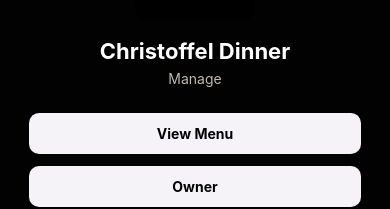
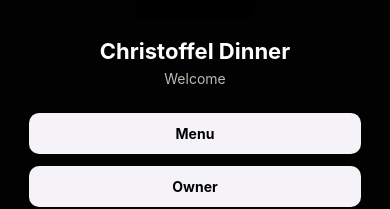
Before and after one commit to VCCT-MAST5112-2025-G2/Christoffel-Dinner, a React Native app: screen / in a window 390 px wide. Shown: the part 204-413 px from the top of the page. Built offline with nearby package versions, Linux system fonts and the light colour scheme.

Commit message:
fixed errors

```diff
--- a/App.tsx
+++ b/App.tsx
@@ -1,5 +1,4 @@
-
-import React, { useState, useEffect, useCallback } from 'react';
+import React, { useState, useCallback } from 'react';
 import {
   StyleSheet, Text, View, TouchableOpacity, TextInput,
   Image, ScrollView, Alert, Platform
@@ -25,57 +24,52 @@ const T = {
 
 const STORAGE_KEY = '@menu_items_v1';
 
+// Load saved dishes
 async function loadItems() {
   try {
     const raw = await AsyncStorage.getItem(STORAGE_KEY);
     if (!raw) return [];
     return JSON.parse(raw);
   } catch (e) {
-    console.warn('loadItems err', e);
+    console.warn('loadItems error', e);
     return [];
   }
 }
 
+// Save dishes
 async function saveItems(items) {
   try {
     await AsyncStorage.setItem(STORAGE_KEY, JSON.stringify(items));
   } catch (e) {
-    console.warn('saveItems err', e);
+    console.warn('saveItems error', e);
   }
 }
 
-//Home
+// 🏠 Home Screen
 function HomeScreen({ navigation }) {
   return (
     <ScrollView style={styles.app} contentContainerStyle={styles.centerScroll}>
       <StatusBar style="light" />
       <Image source={logoImg} style={styles.logo} />
       <Text style={styles.title}>Christoffel Dinner</Text>
-      <Text style={styles.hint}>Manage</Text>
+      <Text style={styles.hint}>Welcome</Text>
 
-      <TouchableOpacity
-        style={styles.bigButton}
-        onPress={() => navigation.navigate('Menu')}
-      >
-        <Text style={styles.bigButtonText}>View Menu</Text>
+      <TouchableOpacity style={styles.bigButton} onPress={() => navigation.navigate('Menu')}>
+        <Text style={styles.bigButtonText}>Menu</Text>
       </TouchableOpacity>
 
-      <TouchableOpacity
-        style={styles.bigButton}
-        onPress={() => navigation.navigate('Owner')}
-      >
+      <TouchableOpacity style={styles.bigButton} onPress={() => navigation.navigate('Owner')}>
         <Text style={styles.bigButtonText}>Owner</Text>
       </TouchableOpacity>
     </ScrollView>
   );
 }
 
-// Menue
+// 🍽️ Menu Screen
 function MenuScreen() {
   const [selected, setSelected] = useState('Starters');
   const [items, setItems] = useState([]);
 
-  // Ensures data is fresh every time the screen is focused
   useFocusEffect(
     useCallback(() => {
       const fetchItems = async () => {
@@ -83,7 +77,6 @@ function MenuScreen() {
         setItems(fresh);
       };
       fetchItems();
-      return () => {};
     }, [])
   );
 
@@ -109,27 +102,18 @@ function MenuScreen() {
             style={selected === t ? styles.navItemActive : styles.navItem}
             onPress={() => setSelected(t)}
           >
-            <Text
-              style={selected === t ? styles.navTextActive : styles.navText}
-            >
-              {t}
-            </Text>
+            <Text style={selected === t ? styles.navTextActive : styles.navText}>{t}</Text>
           </TouchableOpacity>
         ))}
       </View>
 
       {filtered.length === 0 && (
-        <Text style={{ color: T.muted, marginTop: 16 }}>
-          No items in this category yet.
-        </Text>
+        <Text style={{ color: T.muted, marginTop: 16 }}>No items in this category yet.</Text>
       )}
 
       {filtered.map((it, idx) => (
         <View key={idx} style={styles.card}>
-          <Image
-            source={it.image ? { uri: it.image } : logoImg}
-            style={styles.dishImg}
-          />
+          <Image source={it.image ? { uri: it.image } : logoImg} style={styles.dishImg} />
           <Text style={styles.dishTitle}>{it.name}</Text>
           <Text style={styles.dishDesc}>{it.description}</Text>
           <Text style={styles.price}>R{Number(it.price).toFixed(2)}</Text>
@@ -139,8 +123,8 @@ function MenuScreen() {
   );
 }
 
-// Owner screen
-function OwnerScreen({ navigation }) {
+// 👨‍🍳 Owner Screen
+function OwnerScreen() {
   const [name, setName] = useState('');
   const [desc, setDesc] = useState('');
   const [price, setPrice] = useState('');
@@ -149,7 +133,6 @@ function OwnerScreen({ navigation }) {
   const [items, setItems] = useState([]);
   const [editingIndex, setEditingIndex] = useState(null);
 
-  // reloads
   useFocusEffect(
     useCallback(() => {
       const loadInitialItems = async () => {
@@ -157,12 +140,16 @@ function OwnerScreen({ navigation }) {
         setItems(saved);
       };
       loadInitialItems();
-      return () => {};
     }, [])
   );
 
   const resetForm = () => {
-    setName(''); setDesc(''); setPrice(''); setCategory('Starter'); setImage(null); setEditingIndex(null);
+    setName('');
+    setDesc('');
+    setPrice('');
+    setCategory('Starter');
+    setImage(null);
+    setEditingIndex(null);
   };
 
   const pickImage = async () => {
@@ -175,22 +162,25 @@ function OwnerScreen({ navigation }) {
       aspect: [4, 3],
       quality: 0.8,
     });
-
     if (!res.canceled && res.assets?.length > 0) setImage(res.assets[0].uri);
   };
 
   const saveDish = async () => {
-    if (!name.trim() || !desc.trim() || !price.trim()) return Alert.alert('Missing fields', 'Fill all fields.');
+    if (!name.trim() || !desc.trim() || !price.trim()) {
+      return Alert.alert('Missing fields', 'Please fill all fields.');
+    }
 
     const parsedPrice = Number(price);
-    if (isNaN(parsedPrice) || parsedPrice <= 0) return Alert.alert('Invalid price', 'Enter a valid positive number for the price.');
+    if (isNaN(parsedPrice) || parsedPrice <= 0) {
+      return Alert.alert('Invalid price', 'Enter a valid positive number.');
+    }
 
     const newDish = {
-        name: name.trim(),
-        description: desc.trim(),
-        price: parsedPrice.toFixed(2),
-        category,
-        image: image || null
+      name: name.trim(),
+      description: desc.trim(),
+      price: parsedPrice.toFixed(2),
+      category,
+      image: image || null,
     };
 
     let next;
@@ -203,7 +193,6 @@ function OwnerScreen({ navigation }) {
 
     setItems(next);
     await saveItems(next);
-
     resetForm();
     Alert.alert('Success', 'Dish saved successfully!');
   };
@@ -212,9 +201,7 @@ function OwnerScreen({ navigation }) {
     const next = items.filter((_, i) => i !== index);
     setItems(next);
     await saveItems(next);
-    if (editingIndex === index) {
-      resetForm();
-    }
+    if (editingIndex === index) resetForm();
   };
 
   const startEdit = (it, idx) => {
@@ -233,11 +220,28 @@ function OwnerScreen({ navigation }) {
       <Text style={styles.hint}>Add, edit, or delete dishes here.</Text>
 
       <TouchableOpacity style={styles.imagePicker} onPress={pickImage}>
-        {image ? <Image source={{ uri: image }} style={{ width: '100%', height: '100%', borderRadius: 12 }} /> : <Text style={{ color: T.muted }}>Tap to select image</Text>}
+        {image ? (
+          <Image source={{ uri: image }} style={{ width: '100%', height: '100%', borderRadius: 12 }} />
+        ) : (
+          <Text style={{ color: T.muted }}>Tap to select image</Text>
+        )}
       </TouchableOpacity>
 
-      <TextInput style={styles.input} placeholder="Dish name" placeholderTextColor={T.muted} value={name} onChangeText={setName} />
-      <TextInput style={[styles.input, { height: 90, textAlignVertical: 'top' }]} placeholder="Description" placeholderTextColor={T.muted} multiline value={desc} onChangeText={setDesc} />
+      <TextInput
+        style={styles.input}
+        placeholder="Dish name"
+        placeholderTextColor={T.muted}
+        value={name}
+        onChangeText={setName}
+      />
+      <TextInput
+        style={[styles.input, { height: 90, textAlignVertical: 'top' }]}
+        placeholder="Description"
+        placeholderTextColor={T.muted}
+        multiline
+        value={desc}
+        onChangeText={setDesc}
+      />
       <TextInput
         style={styles.input}
         placeholder="Price (e.g. 45.00)"
@@ -249,14 +253,21 @@ function OwnerScreen({ navigation }) {
 
       <View style={{ width: '92%', flexDirection: 'row', justifyContent: 'space-around', marginTop: 12 }}>
         {['Starter', 'Main', 'Dessert'].map((c) => (
-          <TouchableOpacity key={c} style={{ padding: 8, borderRadius: 8, backgroundColor: category === c ? T.accent : T.panel }} onPress={() => setCategory(c)}>
+          <TouchableOpacity
+            key={c}
+            style={{ padding: 8, borderRadius: 8, backgroundColor: category === c ? T.accent : T.panel }}
+            onPress={() => setCategory(c)}
+          >
             <Text style={{ color: category === c ? '#000' : T.text, fontWeight: '700' }}>{c}</Text>
           </TouchableOpacity>
         ))}
       </View>
 
       {editingIndex !== null && (
-        <TouchableOpacity style={[styles.bigButton, { marginTop: 18, backgroundColor: T.muted }]} onPress={resetForm}>
+        <TouchableOpacity
+          style={[styles.bigButton, { marginTop: 18, backgroundColor: T.muted }]}
+          onPress={resetForm}
+        >
           <Text style={styles.bigButtonText}>Cancel Edit</Text>
         </TouchableOpacity>
       )}
@@ -265,11 +276,14 @@ function OwnerScreen({ navigation }) {
         <Text style={styles.bigButtonText}>{editingIndex !== null ? 'Save Changes' : 'Add Dish'}</Text>
       </TouchableOpacity>
 
-      <Text style={{ color: T.text, fontSize: 18, fontWeight: '700', marginTop: 30, marginBottom: 10 }}>Existing Dishes</Text>
+      <Text style={{ color: T.text, fontSize: 18, fontWeight: '700', marginTop: 30, marginBottom: 10 }}>
+        Existing Dishes
+      </Text>
+
       {items.length === 0 && <Text style={{ color: T.muted }}>No dishes found.</Text>}
 
       {items.map((it, idx) => (
-        <View key={idx} style={[styles.card, { marginTop: 12, borderColor: editingIndex === idx ? T.accent : 'transparent', borderWidth: editingIndex === idx ? 2 : 0 }]}>
+        <View key={idx} style={[styles.card, { marginTop: 12 }]}>
           <Image source={it.image ? { uri: it.image } : logoImg} style={styles.dishImg} />
           <Text style={styles.dishTitle}>{it.name}</Text>
           <Text style={styles.dishDesc}>{it.description}</Text>
@@ -289,12 +303,16 @@ function OwnerScreen({ navigation }) {
   );
 }
 
-// Front Page
+//  App
 export default function App() {
   return (
     <NavigationContainer>
       <Stack.Navigator
-        screenOptions={{ headerStyle: { backgroundColor: T.background }, headerTintColor: '#fff', headerTitleStyle: { fontWeight: '700' } }}
+        screenOptions={{
+          headerStyle: { backgroundColor: T.background },
+          headerTintColor: '#fff',
+          headerTitleStyle: { fontWeight: '700' },
+        }}
       >
         <Stack.Screen name="Home" component={HomeScreen} />
         <Stack.Screen name="Menu" component={MenuScreen} />
@@ -304,47 +322,27 @@ export default function App() {
   );
 }
 
-// Style sheet
+//  Styles
 const styles = StyleSheet.create({
-  app: { flex: 1,
-   backgroundColor: T.background },
-
+  app: { flex: 1, backgroundColor: T.background },
   centerScroll: { alignItems: 'center', paddingTop: 40, paddingBottom: 60 },
-
   logo: { width: 120, height: 120, borderRadius: 12, marginBottom: 18 },
-
   title: { color: T.text, fontSize: 22, fontWeight: '700', marginBottom: 6 },
-
   hint: { color: T.muted, fontSize: 14, marginBottom: 14, textAlign: 'center', paddingHorizontal: 20 },
-
   bigButton: { width: '85%', backgroundColor: T.buttonBg, paddingVertical: 12, borderRadius: 10, alignItems: 'center', marginTop: 12 },
   bigButtonText: { color: T.buttonText, fontWeight: '700' },
-
   navBar: { flexDirection: 'row', justifyContent: 'space-around', backgroundColor: T.panel, paddingVertical: 10, width: '92%', borderRadius: 12, marginTop: 18 },
-
   navItem: { paddingVertical: 8, paddingHorizontal: 12, borderRadius: 8 },
-
-
   navItemActive: { backgroundColor: T.accent, borderRadius: 8, paddingVertical: 8, paddingHorizontal: 12 },
   navText: { color: T.text, fontWeight: '700' },
-
   navTextActive: { color: '#000', fontWeight: '800' },
-
   card: { width: '92%', backgroundColor: T.panel, borderRadius: 12, padding: 14, marginTop: 16 },
-
   dishImg: { width: '100%', height: 170, borderRadius: 10, marginBottom: 10 },
-
   dishTitle: { color: T.text, fontSize: 18, fontWeight: '700' },
-
   dishDesc: { color: T.muted, marginTop: 6, marginBottom: 8 },
-
   price: { color: T.accent, fontWeight: '800' },
-
   input: { width: '92%', backgroundColor: T.panel, color: T.text, padding: 12, borderRadius: 10, alignSelf: 'center', marginTop: 12 },
-
   imagePicker: { width: '92%', height: 160, backgroundColor: T.panel, borderRadius: 12, alignSelf: 'center', marginTop: 12, justifyContent: 'center', alignItems: 'center', borderWidth: 1, borderColor: '#222' },
-
   editButton: { backgroundColor: '#4caf50', padding: 8, borderRadius: 8, flex: 1, alignItems: 'center', marginRight: 6 },
-
   deleteButton: { backgroundColor: '#f44336', padding: 8, borderRadius: 8, flex: 1, alignItems: 'center' },
 });
```
